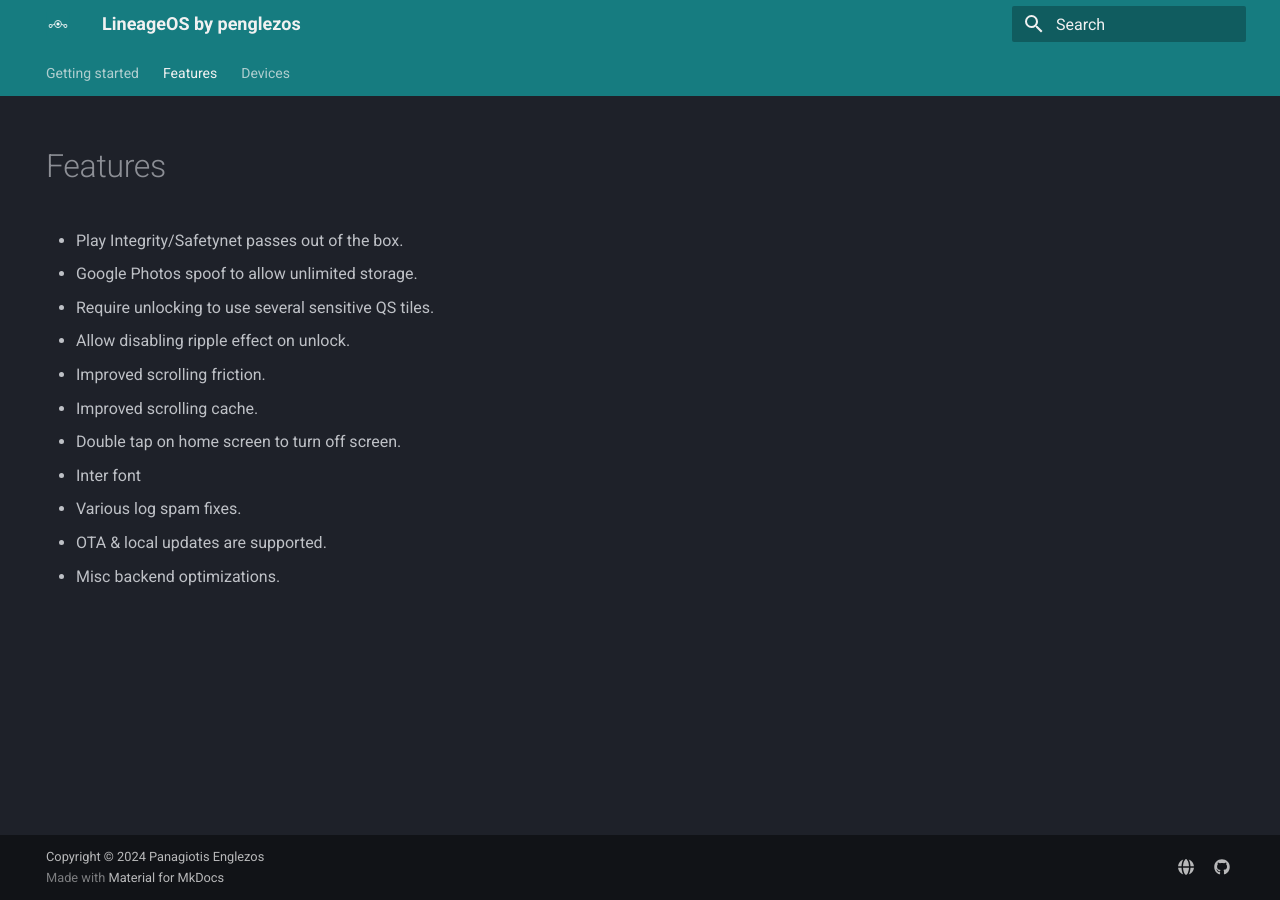
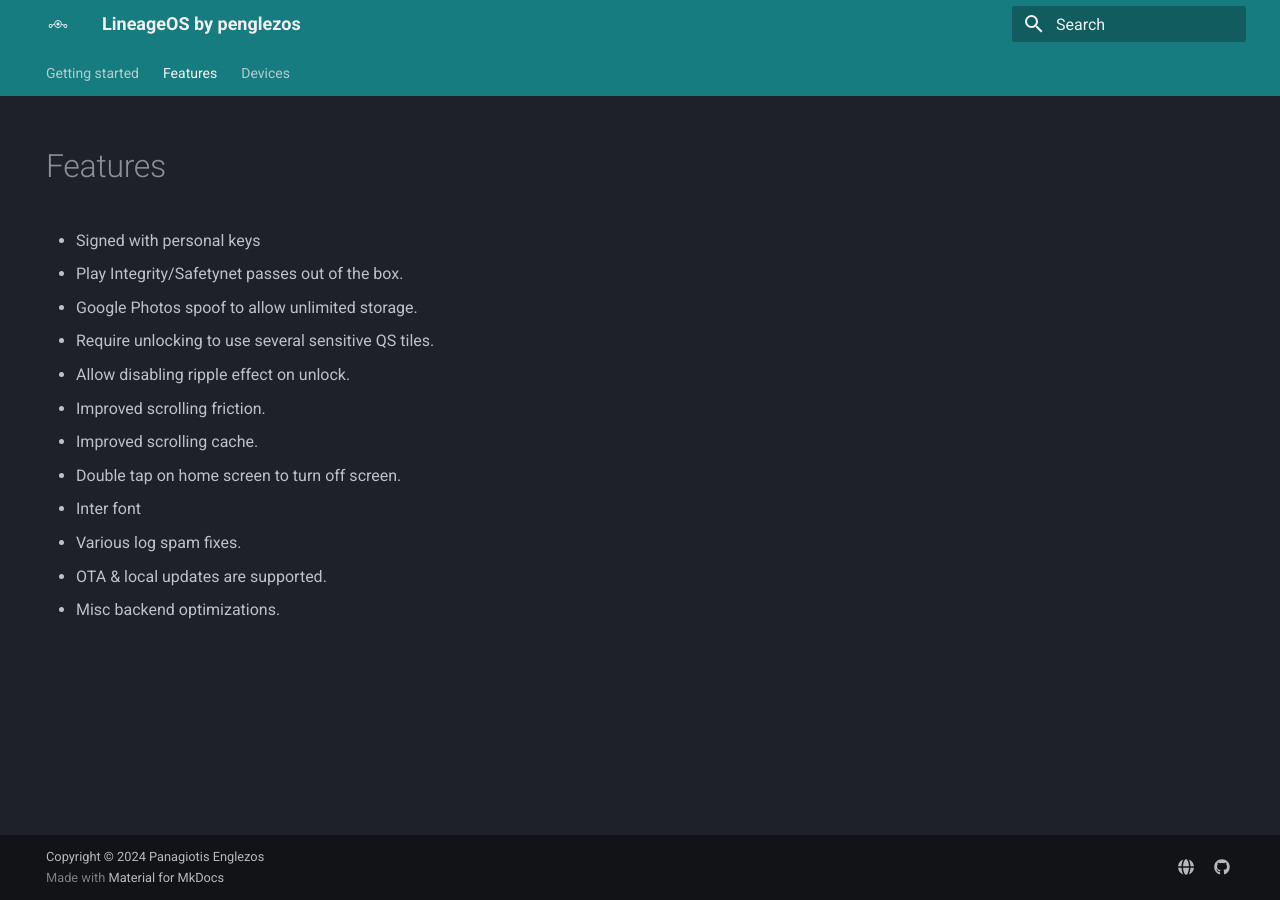
Before and after one commit to penglezos/lineageos.penglezos.dev, an MkDocs documentation site: the page built from docs/features.md, in a window 1280 px wide. Built offline with MkDocs 1.6.1 and Material for MkDocs 9.7.7, drawn with Linux system fonts in a browser that asks for light colours.

Commit message:
features: Add signed build information
Signed-off-by: penglezos <panagiotisegl@gmail.com>

```diff
--- a/docs/features.md
+++ b/docs/features.md
@@ -5,6 +5,7 @@
 
 # Features
 
+* Signed with personal keys
 * Play Integrity/Safetynet passes out of the box.
 * Google Photos spoof to allow unlimited storage.
 * Require unlocking to use several sensitive QS tiles.
```
